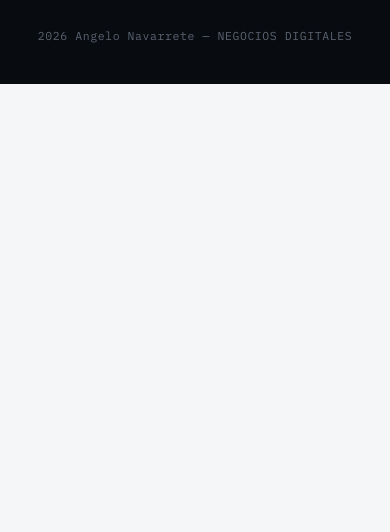
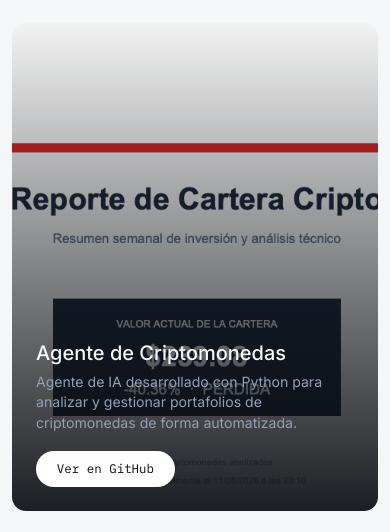
Before and after one commit to Navo1804/Portafolio-profesional, a Flask app: page /proyectos in a window 390 px wide. Shown: the part 760-1292 px from the top of the page. Before the commit the page ends 844 px from the top, so only its background shows below. Run offline with Flask 3, Linux system fonts and the light colour scheme.

Commit message:
Aztualicación-Proyectos

```diff
--- a/app/static/css/style.css
+++ b/app/static/css/style.css
@@ -369,6 +369,73 @@ h1, h2, h3, .font-display {
     border-color: var(--gold);
     transform: translateY(-2px);
 }
+/* --- Proyectos: tarjetas con imagen de fondo (estilo carrusel) --- */
+
+.project-card {
+    position: relative;
+    border-radius: 14px;
+    overflow: hidden;
+    aspect-ratio: 3 / 4;
+    display: flex;
+    align-items: flex-end;
+    background-size: cover;
+    background-position: center;
+    color: var(--paper);
+    text-decoration: none;
+}
+
+.project-card::before {
+    content: '';
+    position: absolute;
+    inset: 0;
+    background: linear-gradient(to top, rgba(8, 11, 16, 0.92) 0%, rgba(8, 11, 16, 0.55) 45%, rgba(8, 11, 16, 0.05) 100%);
+}
+
+.project-card-body {
+    position: relative;
+    z-index: 1;
+    padding: 1.5rem;
+    width: 100%;
+}
+
+.project-collab {
+    font-family: 'IBM Plex Mono', monospace;
+    font-size: 0.7rem;
+    color: var(--steel-light);
+    margin-bottom: 0.5rem;
+    display: flex;
+    align-items: center;
+    gap: 0.35rem;
+}
+
+.project-card h5 {
+    color: var(--paper);
+    font-size: 1.25rem;
+    margin: 0 0 0.4rem;
+}
+
+.project-card p {
+    color: var(--steel-light);
+    font-size: 0.88rem;
+    margin: 0 0 1.1rem;
+    line-height: 1.45;
+}
+
+.project-card .btn-ver-mas {
+    background: var(--paper-alt);
+    color: var(--ink);
+    font-family: 'IBM Plex Mono', monospace;
+    font-size: 0.78rem;
+    padding: 0.55rem 1.3rem;
+    border-radius: 999px;
+    display: inline-block;
+    transition: background-color 0.2s ease;
+}
+
+.project-card:hover .btn-ver-mas {
+    background: var(--gold);
+}
+
 .card-ledger .card-illustration {
     width: 100%;
     height: 110px;
--- a/app/templates/main/proyectos.html
+++ b/app/templates/main/proyectos.html
@@ -2,22 +2,48 @@
 {% block titulo %}Proyectos | Mi Portafolio{% endblock %}
 
 {% block contenido %}
+<section class="about-banner">
+    <div class="container">
+        <span class="eyebrow">Portafolio</span>
+        <h2>Proyectos personales</h2>
+    </div>
+</section>
+
 <section class="section-ledger">
     <div class="container">
-        <div class="section-header">
-            <span class="eyebrow">Portafolio</span>
-            <h2 class="mt-2">Proyectos personales</h2>
-        </div>
+        <div class="row g-4">
 
-        <div class="row g-4">
             <div class="col-md-4">
-                <div class="card-ledger">
-                    <span class="card-tag">Python · Geminis</span>
-                    <h5>Agente de Criptomonedas</h5>
-                    <p class="text-secondary">Agente de IA desarrollado con Python para analizar y gestionar portafolios de criptomonedas de forma automatizada.</p>
-                    <a href="https://github.com/Navo1804/Agente-Criptomonedas" target="_blank" class="btn-ledger-outline mt-2">Ver en GitHub</a>
-                </div>
+                <a href="https://github.com/gabriel-toaquiza/e-shoop" target="_blank" class="project-card" style="background-image: url('{{ url_for('static', filename='img/proyectos/verova.jpg') }}');">
+                    <div class="project-card-body">
+                        <span class="project-collab"><i class="bi bi-people-fill"></i> En colaboración con Gabriel Toaquiza</span>
+                        <h5>Verova — E-commerce</h5>
+                        <p>Catálogo de productos artesanales, personalización, carrito, favoritos y pedidos con pago por transferencia verificada. Incluye panel de administración.</p>
+                        <span class="btn-ver-mas">Ver en GitHub</span>
+                    </div>
+                </a>
             </div>
+
+            <div class="col-md-4">
+                <a href="https://github.com/Navo1804/Agente-Criptomonedas" target="_blank" class="project-card" style="background-image: url('{{ url_for('static', filename='img/proyectos/agente-cripto.jpg') }}');">
+                    <div class="project-card-body">
+                        <h5>Agente de Criptomonedas</h5>
+                        <p>Agente de IA desarrollado con Python para analizar y gestionar portafolios de criptomonedas de forma automatizada.</p>
+                        <span class="btn-ver-mas">Ver en GitHub</span>
+                    </div>
+                </a>
+            </div>
+
+            <div class="col-md-4">
+                <a href="https://hidalgotunuevohogar.my.canva.site/" target="_blank" class="project-card" style="background-image: url('{{ url_for('static', filename='img/proyectos/edificio-sigma.jpg') }}');">
+                    <div class="project-card-body">
+                        <h5>Edificio Sigma</h5>
+                        <p>Análisis financiero integral y propuesta de inversión de expansión, basado en los estados financieros de Hidalgo e Hidalgo S.A.</p>
+                        <span class="btn-ver-mas">Ver proyecto</span>
+                    </div>
+                </a>
+            </div>
+
         </div>
     </div>
 </section>
```
Also changed, not shown: app/static/img/proyectos/agente-cripto.jpg (added), main.py (renamed from run.py), 7 other files.
